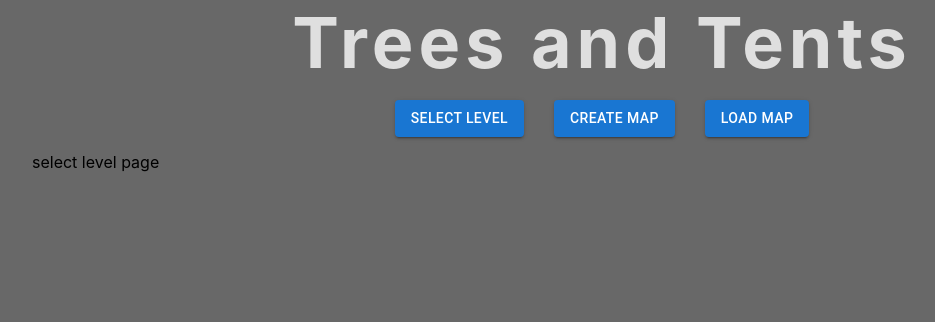
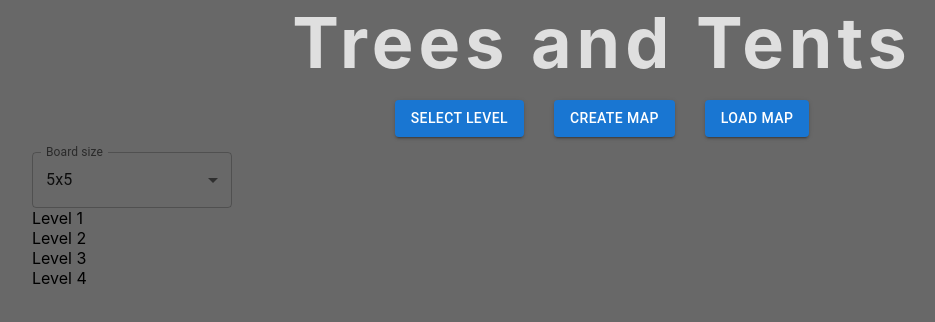
Before and after one commit to piotrst99/TreesAndTents, a React (Create React App) app: page /select-level in a window 1280 px wide. Shown: the top 322 px of the page, without its empty margins (38-973 px from the left). Built offline with nearby package versions, Linux system fonts and the light colour scheme.

Commit message:
Select level page - Part 1

```diff
--- a/src/App.tsx
+++ b/src/App.tsx
@@ -5,6 +5,7 @@ import GameTitle from './components/common/GameTitle';
 import NavButtons from './components/common/NavButtons';
 import Box from '@mui/material/Box';
 import { containerStyle } from './styles/containerStyle';
+import SelectLevel from './components/layouts/SelectLevel/SelectLevel';
 
 function App() {
   return (
@@ -14,7 +15,7 @@ function App() {
       <BrowserRouter>
           <Routes>
               <Route path="/" element={<MainMenu />}/>
-              <Route path="/select-level" element={<div>select level page</div>}/>
+              <Route path="/select-level" element={<SelectLevel />}/>
               <Route path="/create-map" element={<div>create map page</div>}/>
               <Route path="/load-map" element={<div>load map page</div>}/>
           </Routes>
--- /dev/null
+++ b/src/components/layouts/SelectLevel/SelectLevel.tsx
@@ -0,0 +1,69 @@
+import { FormControl, InputLabel, MenuItem, Select } from "@mui/material";
+import Box from '@mui/material/Box';
+import { useEffect, useState } from "react";
+import { selectLevelInputStyle } from "../../../styles/inputStyles";
+
+export default function SelectLevel() {
+    const [boardSize, setBoardSize] = useState<string>("5x5");
+    const boardSizes = [
+        "5x5", "6x6", "7x7"
+    ];
+
+    // for test
+    const levelsListForTest:{[key: string]: string[]} = {
+        "5x5" : [
+            "Level 1",
+            "Level 2",
+            "Level 3",
+            "Level 4",
+        ],
+        "6x6" : [
+            "Level 1",
+            "Level 2",
+            "Level 3",
+        ],
+        "7x7" : [
+            "Level 1",
+            "Level 2",
+        ]
+    };
+
+    // for test
+    // useEffect(() => {
+    //     //console.log(levelsListForTest[boardSize]);
+    // }, [boardSize]);
+
+    const handleSelectValue = (e: any) => {
+        setBoardSize(e.target.value);
+    };
+
+    // for test
+    const renderLevelListForTest = () => {
+        const levelList: any[]= [];
+        {levelsListForTest[boardSize].map((x: string)=>(
+            levelList.push(<div key={x}>{x}</div>)
+        ))}
+        return levelList;
+    };
+
+    return (
+        <>
+            <FormControl sx={selectLevelInputStyle}>
+                <InputLabel id="board-size-label">Board size</InputLabel>
+                <Select
+                    id="board-size-input"
+                    labelId="board-size-label"
+                    value={boardSize}
+                    label="Board size"
+                    onChange={handleSelectValue}
+                >
+                    {boardSizes.map((x: string) => (
+                        <MenuItem key={x} value={x}>{x}</MenuItem>
+                    ))}
+                </Select>
+            </FormControl>
+            {/* for test */}
+            <Box>{renderLevelListForTest()}</Box>
+        </>
+    );
+}
--- /dev/null
+++ b/src/styles/inputStyles.tsx
@@ -0,0 +1,3 @@
+export const selectLevelInputStyle = {
+    width: "200px"
+};
```
